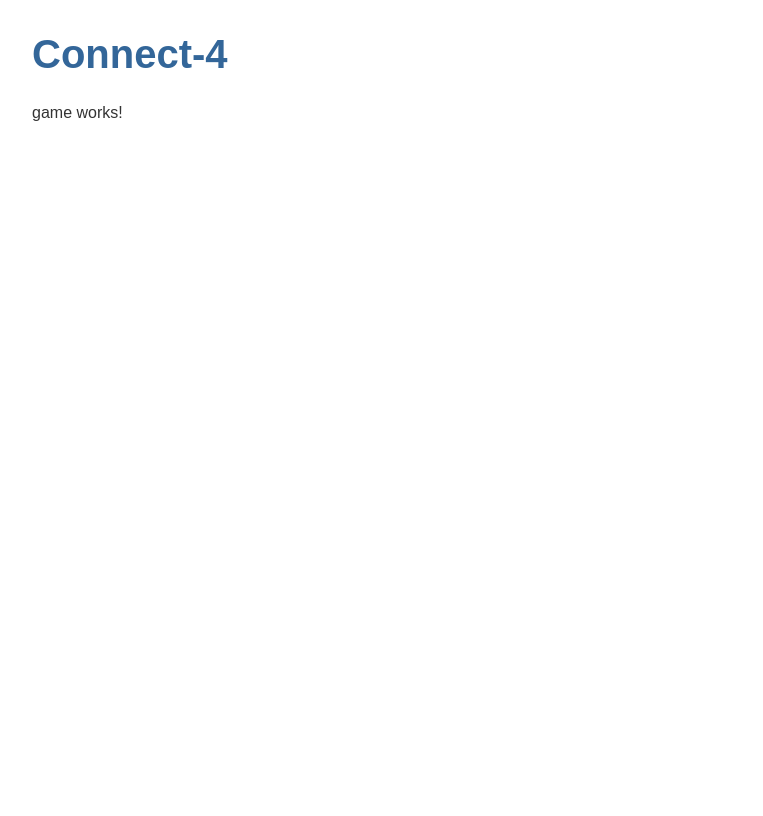
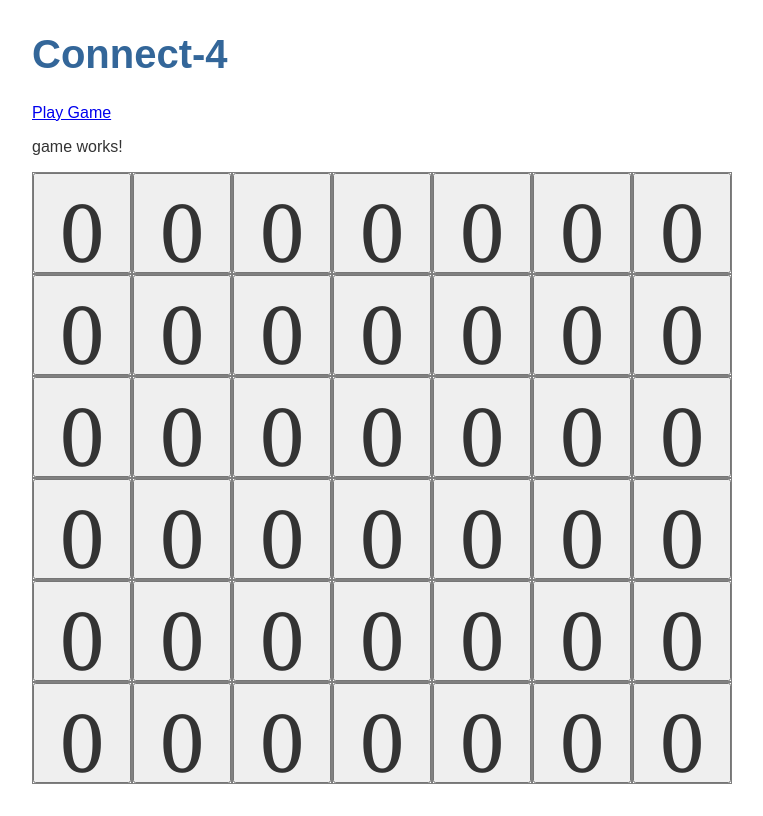
Before and after one commit to Yamen9418/Connect4-AI, an Angular app: page /game in a window 1280 px wide. Before the commit this address led to /. Shown: the whole page, without its empty margins (0-763 px from the left). Built offline with nearby package versions, Linux system fonts and the light colour scheme.

Commit message:
Add routing. Start on Game Board.
Co-authored-by: KristianBlom <KristianBlom@users.noreply.github.com>

```diff
--- a/src/app/app-routing.module.ts
+++ b/src/app/app-routing.module.ts
@@ -1,7 +1,10 @@
 import { NgModule } from '@angular/core';
 import { RouterModule, Routes } from '@angular/router';
+import { GameComponent } from './game/game.component';
 
-const routes: Routes = [];
+const routes: Routes = [
+  { path: 'game', component: GameComponent }
+];
 
 @NgModule({
   imports: [RouterModule.forRoot(routes)],
--- a/src/app/app.component.html
+++ b/src/app/app.component.html
@@ -1,3 +1,5 @@
 <h1>{{title}}</h1>
-<app-game></app-game>
+<nav>
+  <a routerLink="/game">Play Game</a>
+</nav>
 <router-outlet></router-outlet>
--- a/src/app/cell/cell.component.css
+++ b/src/app/cell/cell.component.css
@@ -0,0 +1,6 @@
+button {
+    width: 100%;
+    height: 100%;
+    font-size: 5em
+    !important;
+}
--- a/src/app/cell/cell.component.html
+++ b/src/app/cell/cell.component.html
@@ -1 +1 @@
-<button>Cell</button>
+<button>{{ value }}</button>
--- a/src/app/cell/cell.component.ts
+++ b/src/app/cell/cell.component.ts
@@ -7,5 +7,5 @@ import { Component, Input } from '@angular/core';
 })
 export class CellComponent {
   @Input()
-  value!: 0 | 1 | -1;
+  value: number | undefined;
 }
--- a/src/app/game/game.component.css
+++ b/src/app/game/game.component.css
@@ -0,0 +1,16 @@
+main {
+    display: grid;
+    grid-template-columns: 100px 100px 100px 100px 100px 100px 100px;
+    grid-gap: 0px;
+}
+
+div {
+    display: grid;
+    grid-template-columns: 100px;
+    grid-gap: 0px;
+}
+
+app-cell {
+    border: 1px gray solid;
+    height: 100px;
+}
--- a/src/app/game/game.component.html
+++ b/src/app/game/game.component.html
@@ -1 +1,10 @@
 <p>game works!</p>
+<main>
+    <div
+        *ngFor="let col of board; let x = index">
+        <app-cell
+            *ngFor="let cell of col; let y = index"
+            [value]="cell">
+        </app-cell>
+    </div>
+</main>
--- a/src/app/game/game.component.ts
+++ b/src/app/game/game.component.ts
@@ -7,9 +7,9 @@ import { Component, OnInit } from '@angular/core';
 })
 
 export class GameComponent implements OnInit {
-  board!: any[];
-  blueIsNext!: boolean;
-  winner!: number;
+  board: number[][] | undefined;
+  blueIsNext: boolean | undefined;
+  winner: number | undefined;
 
   constructor() {
   }
@@ -19,7 +19,7 @@ export class GameComponent implements OnInit {
   }
 
   newGame() {
-    this.board = Array(7*6).fill(null);
+    this.board = Array(7).fill(Array(6).fill(0));
     this.winner = 0;
     this.blueIsNext = false;
   }
```
